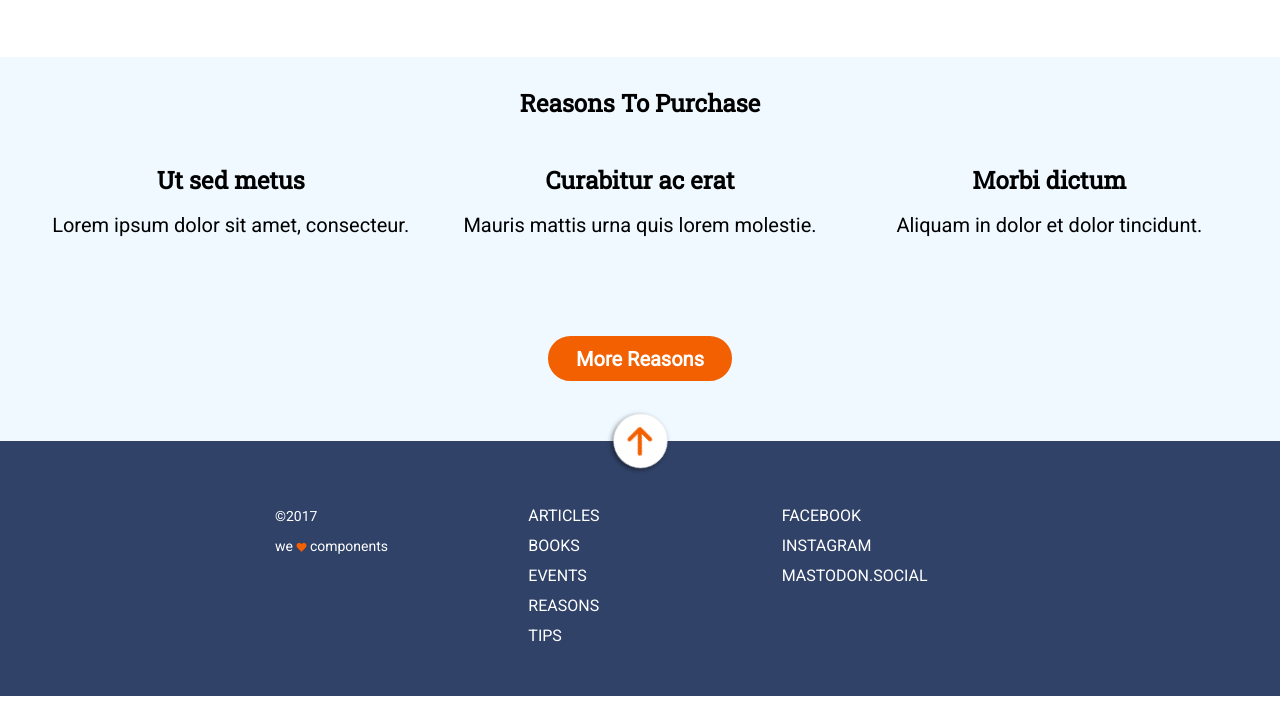
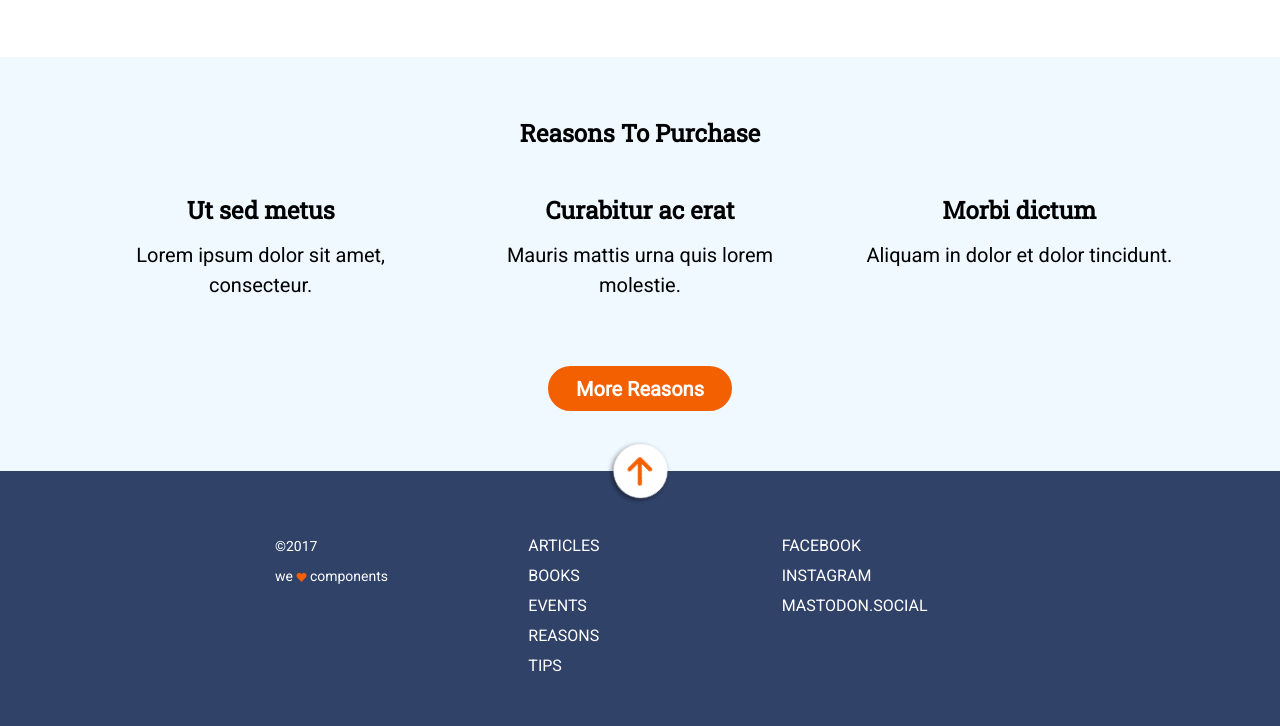
Before and after one commit to Adalab/f-m1-evaluacion-final-asoto89, a website: page docs/index.html in a window 1280 px wide. Shown: the part 1090-1816 px from the top of the page. Before the commit the page ends 1786 px from the top, so only its background shows below. Drawn offline with Linux system fonts and the light colour scheme.

Commit message:
corrected margins of reasons section

```diff
--- a/_src/assets/scss/main.scss
+++ b/_src/assets/scss/main.scss
@@ -128,11 +128,11 @@ body {
 	height: 100%;
 
 	@media (min-width: 768px) {
-		padding: 30px 40px 60px
+		padding: 30px 40px 60px;
 	}
 
 	@media (min-width: 1280px) {
-		padding: 30px auto 60px
+		padding: 60px 85px 60px;
 	}
 
 }
```
Also changed, not shown: README.md, docs/assets/css/main.css, 1 other file.
